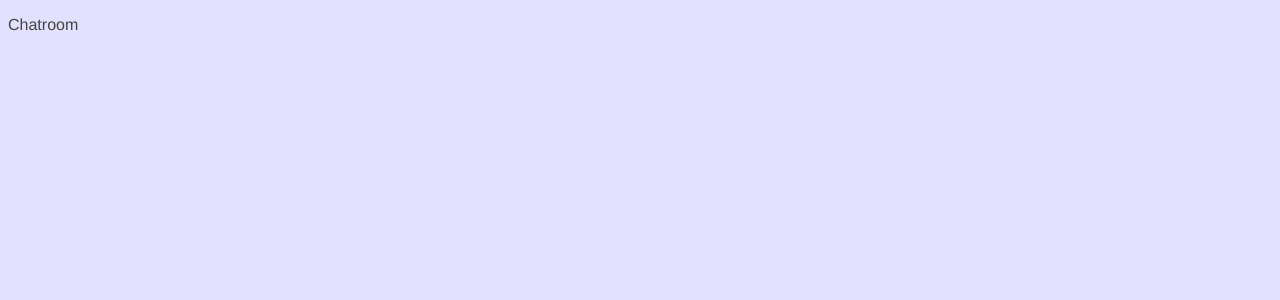
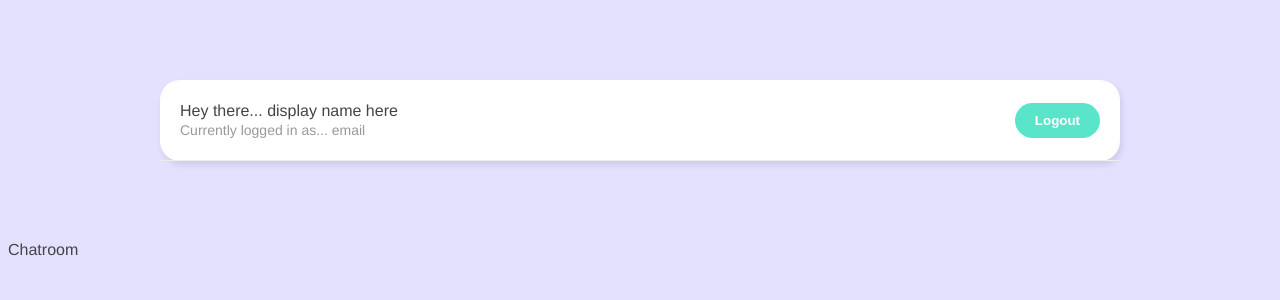
Before and after one commit to poolsakk/course-vue-firebase, a Vue app: page /chatroom in a window 1280 px wide. Shown: the top 300 px of the page. Built offline with nearby package versions, Linux system fonts and the light colour scheme.

Commit message:
[110] navbar component

```diff
--- /dev/null
+++ b/src/components/Navbar.vue
@@ -0,0 +1,36 @@
+<template>
+  <nav>
+      <div>
+          <p>Hey there... display name here</p>
+          <p class="email">Currently logged in as... email</p>
+      </div>
+      <button>Logout</button>
+  </nav>
+</template>
+
+<script>
+
+
+export default {
+
+}
+</script>
+
+<style>
+nav {
+    padding: 20px;
+    border-bottom: 1px solid #eee;
+    display: flex;
+    justify-content: space-between;
+    align-items: center;
+}
+nav p {
+    margin: 2px auto;
+    font-size: 16px;
+    color: #444;
+}
+nav p.email {
+    font-size: 14px;
+    color: #999;
+}
+</style>
--- a/src/views/Chatroom.vue
+++ b/src/views/Chatroom.vue
@@ -1,10 +1,15 @@
 <template>
+  <div class="container">
+    <Navbar/>
+  </div>
   <p>Chatroom</p>
 </template>
 
 <script>
+import Navbar from '../components/Navbar.vue'
+
 export default {
-
+  components: { Navbar }
 }
 </script>
 
```
